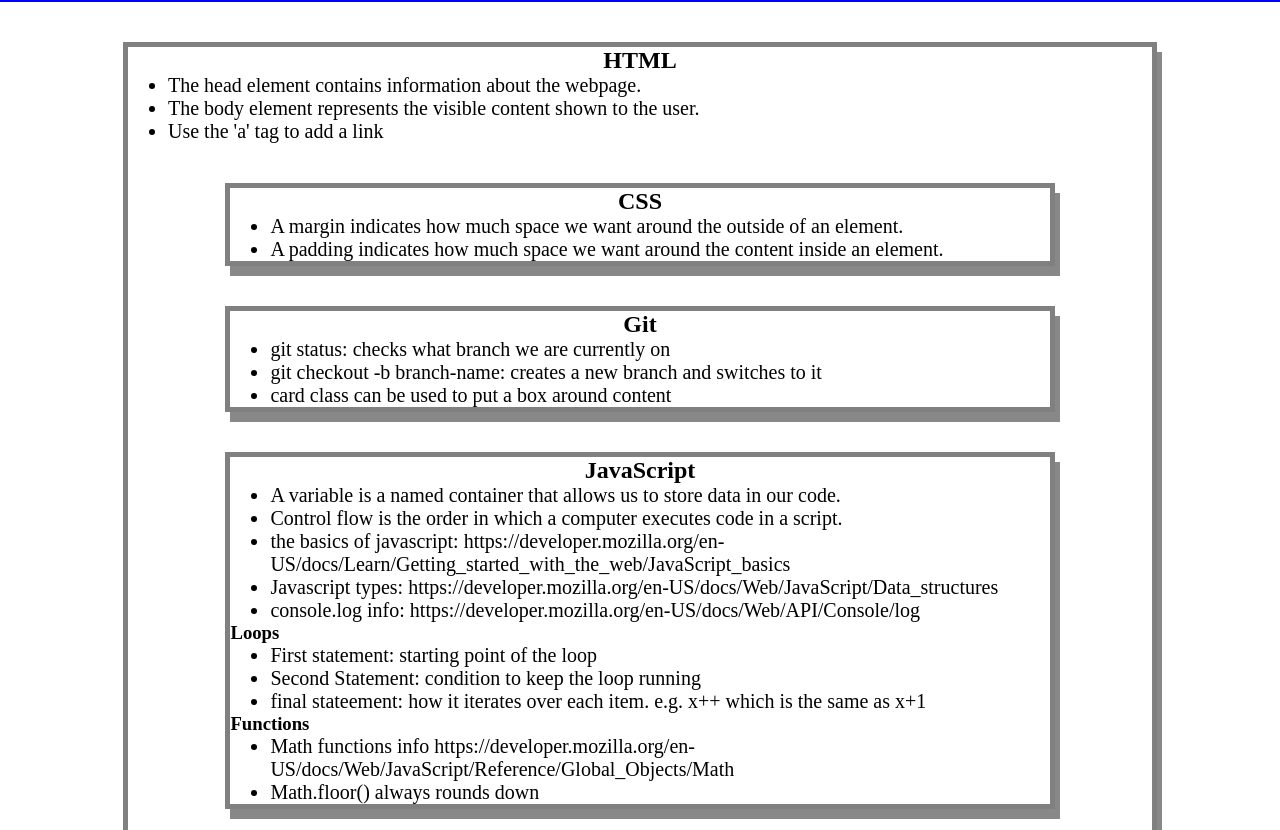
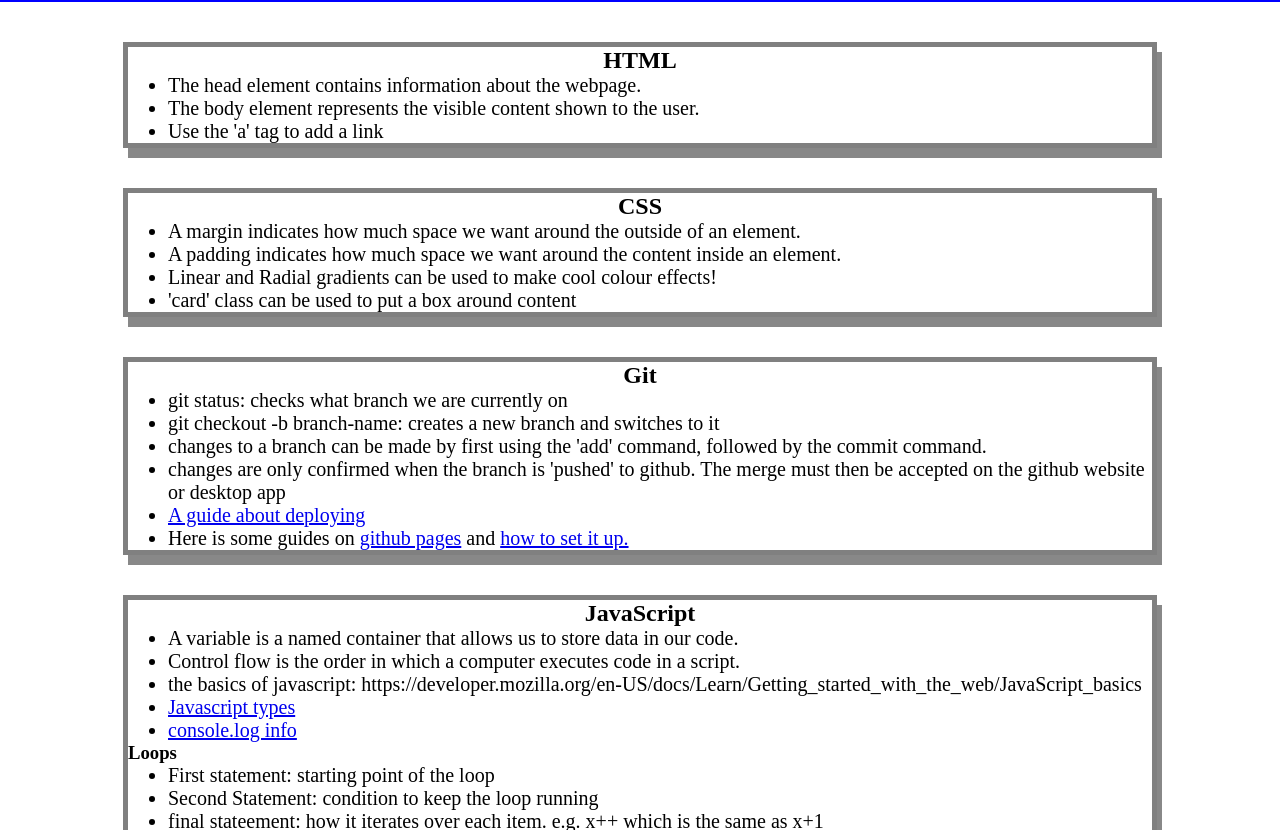
Before and after one commit to cephalopodaaa/prework-study-guide, a plain HTML site: page index.html in a window 1280 px wide. Shown: the part 118-948 px from the top of the page. Drawn offline with Linux system fonts and the light colour scheme.

Commit message:
added more content to index.html

```diff
--- a/index.html
+++ b/index.html
@@ -21,12 +21,14 @@
           <li>The body element represents the visible content shown to the user.</li>
           <li>Use the 'a' tag to add a link</li>
         </ul>
-
+      </section>
       <section class="card" id="css-section">
         <h2>CSS</h2>
         <ul>
           <li>A margin indicates how much space we want around the outside of an element.</li>
           <li>A padding indicates how much space we want around the content inside an element.</li>
+          <li>Linear and Radial gradients can be used to make cool colour effects!</li>
+          <li>'card' class can be used to put a box around content</li>
         </ul>
       </section>
 
@@ -35,7 +37,10 @@
         <ul>
           <li>git status: checks what branch we are currently on</li>
           <li>git checkout -b branch-name: creates a new branch and switches to it</li>
-          <li>card class can be used to put a box around content</li>
+          <li>changes to a branch can be made by first using the 'add' command, followed by the commit command.</li>
+          <li>changes are only confirmed when the branch is 'pushed' to github. The merge must then be accepted on the github website or desktop app</li>
+          <li><a href="https://dev.to/alexmercedcoder/in-depth-guide-on-understanding-deploying-web-apps-56ap">A guide about deploying</a></li>
+          <li>Here is some guides on <a href="https://docs.github.com/en/pages/getting-started-with-github-pages/about-github-pages">github pages</a> and <a href="https://docs.github.com/en/pages/getting-started-with-github-pages/creating-a-github-pages-site"> how to set it up.</a></li>
         </ul>
       </section>
 
@@ -45,8 +50,8 @@
           <li>A variable is a named container that allows us to store data in our code.</li>
           <li>Control flow is the order in which a computer executes code in a script.</li>
           <li> the basics of javascript: <a src="https://developer.mozilla.org/en-US/docs/Learn/Getting_started_with_the_web/JavaScript_basics">https://developer.mozilla.org/en-US/docs/Learn/Getting_started_with_the_web/JavaScript_basics</a></li>
-          <li> Javascript types: <a src="https://developer.mozilla.org/en-US/docs/Web/JavaScript/Data_structures">https://developer.mozilla.org/en-US/docs/Web/JavaScript/Data_structures</a></li>
-          <li> console.log info: <a src="https://developer.mozilla.org/en-US/docs/Web/API/Console/log">https://developer.mozilla.org/en-US/docs/Web/API/Console/log</a></li>
+          <li><a href="https://developer.mozilla.org/en-US/docs/Web/JavaScript/Data_structures">Javascript types</a></li>
+          <li><a href="https://developer.mozilla.org/en-US/docs/Web/API/Console/log">console.log info</a></li>
         </ul>
         <h3>Loops</h3>
         <ul>
@@ -56,7 +61,7 @@
         </ul>
         <h3>Functions</h3>
           <ul>
-            <li>Math functions info <a src="https://developer.mozilla.org/en-US/docs/Web/JavaScript/Reference/Global_Objects/Math">https://developer.mozilla.org/en-US/docs/Web/JavaScript/Reference/Global_Objects/Math</a> </li>
+            <li><a href="https://developer.mozilla.org/en-US/docs/Web/JavaScript/Reference/Global_Objects/Math">Math functions info</a> </li>
             <li>Math.floor() always rounds down</li>
           </ul>
       </section>
```
